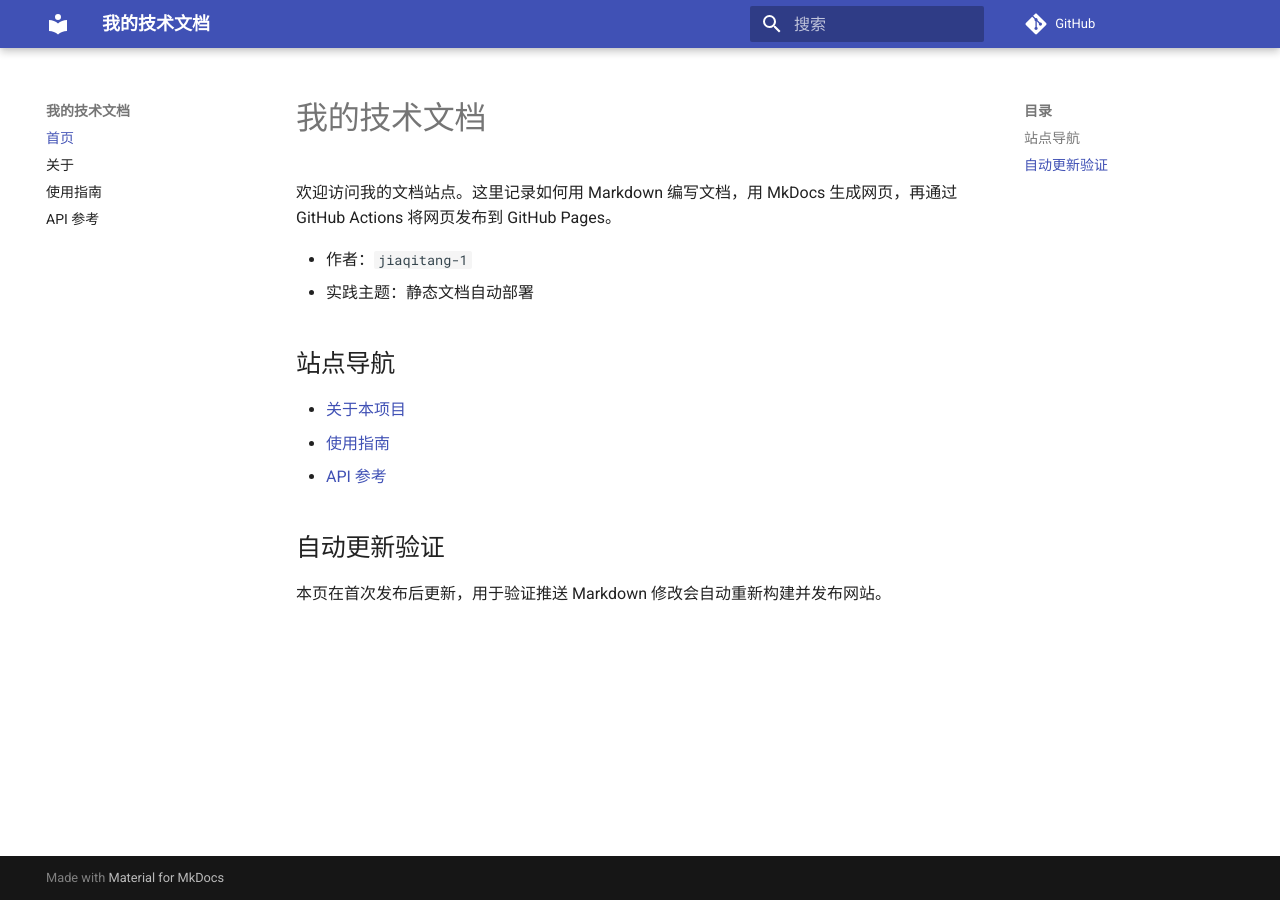
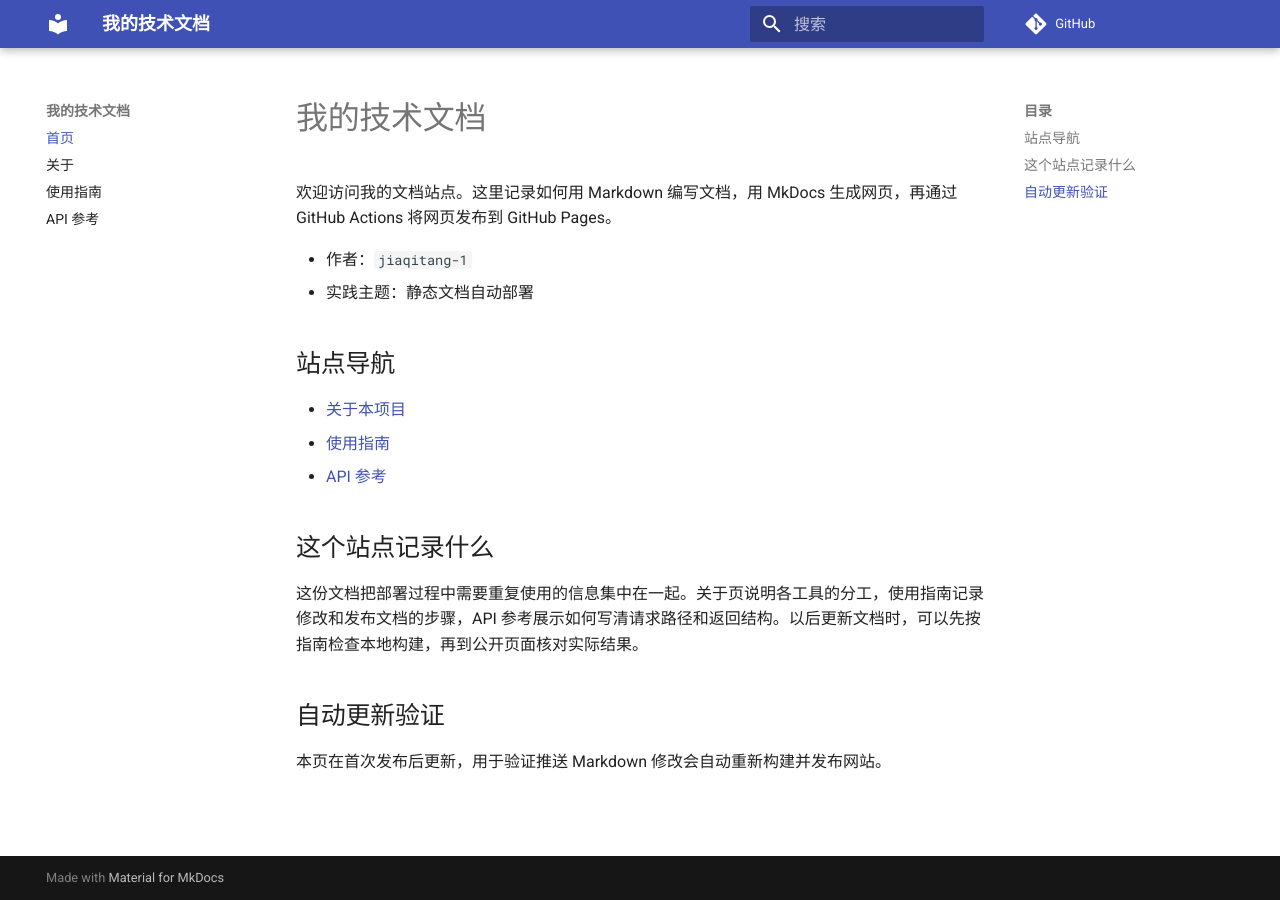
Before and after one commit to jiaqitang-1/my-docs, an MkDocs documentation site: the page built from docs/index.md, in a window 1280 px wide. Built offline with MkDocs 1.6.1 and Material for MkDocs 9.7.7, drawn with Linux system fonts in a browser that asks for light colours; comment, search, counter and statistics services are not loaded.

Commit message:
补充站点介绍和部署实践记录

```diff
--- a/docs/about.md
+++ b/docs/about.md
@@ -15,4 +15,6 @@
 
 源文档放在 `docs/` 中，构建产物放在 `site/` 中。需要更新网站时，修改源文档后重新构建即可。
 
-<!-- 完成预览或部署后，请在此补充本人实际的实践体会。 -->
+## 部署实践记录
+
+首次运行时，仓库还没有启用 Pages。把发布来源设为 GitHub Actions 后重新运行，构建和发布都成功了。第二次只改了首页，推送后就出现了一次新的 Actions 运行，随后公开页面也显示了新增内容。这次检查把提交记录、工作流状态和网页内容对应了起来。
--- a/docs/index.md
+++ b/docs/index.md
@@ -11,7 +11,9 @@
 - [使用指南](guide.md)
 - [API 参考](api.md)
 
-<!-- 请在此补充一段本人撰写的介绍，例如你想用这个站点记录哪些内容。 -->
+## 这个站点记录什么
+
+这份文档把部署过程中需要重复使用的信息集中在一起。关于页说明各工具的分工，使用指南记录修改和发布文档的步骤，API 参考展示如何写清请求路径和返回结构。以后更新文档时，可以先按指南检查本地构建，再到公开页面核对实际结果。
 
 ## 自动更新验证
 
```
